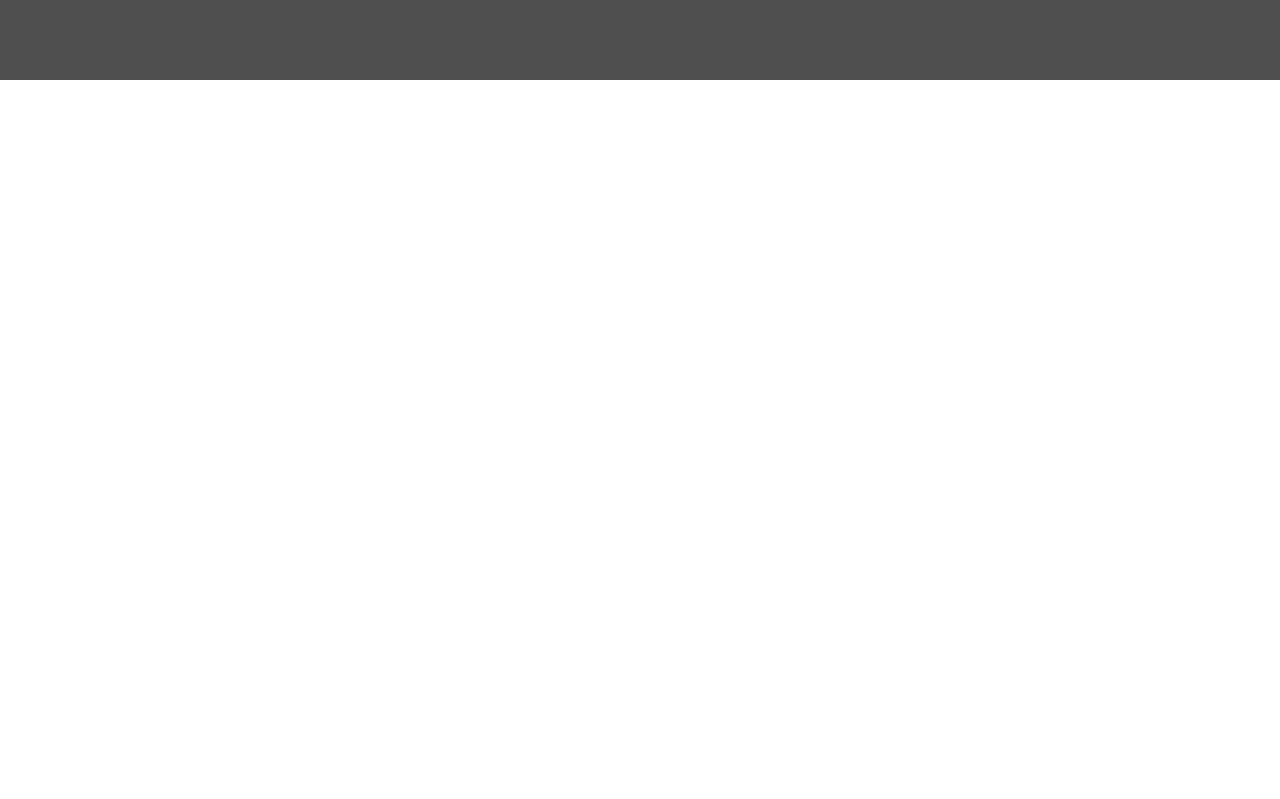
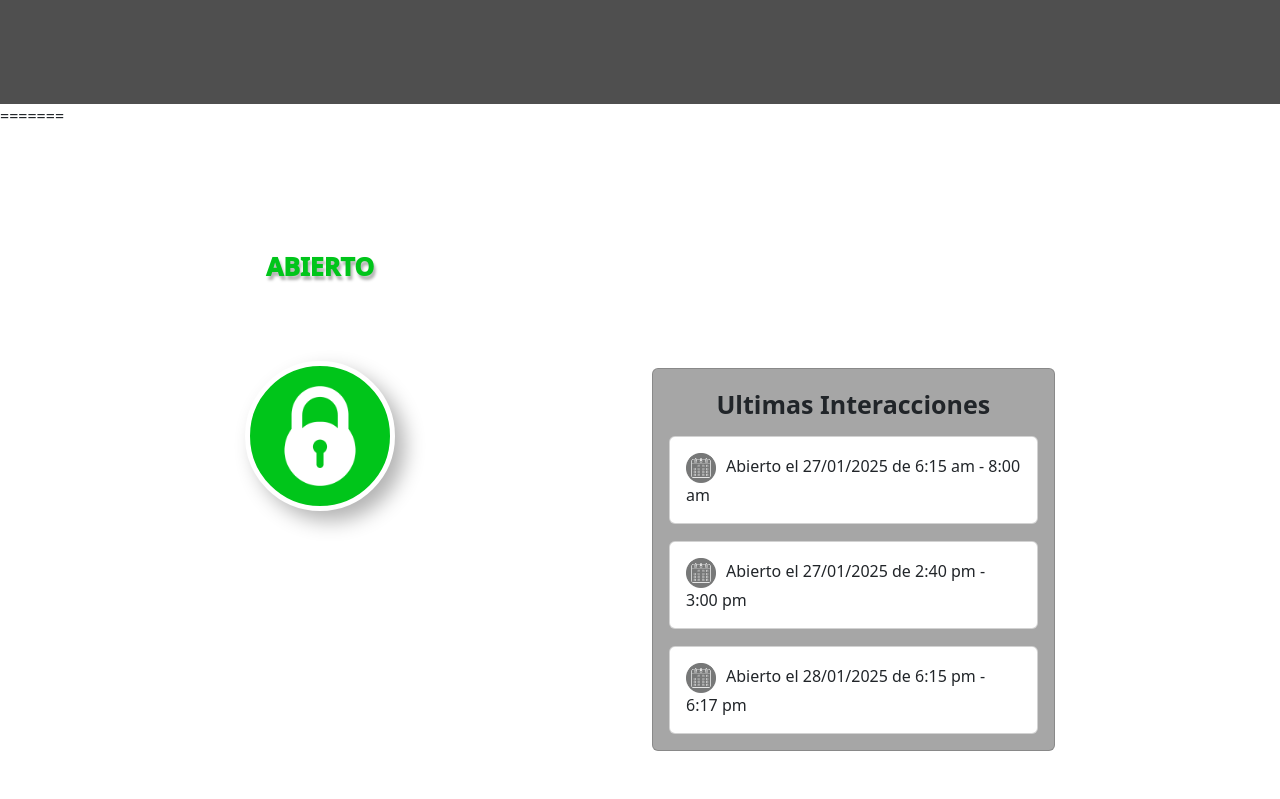
Before and after one commit to URIDIOS/Proyecto-Trou, an Angular app: page /menu in a window 1280 px wide. Shown: the part 720-1519 px from the top of the page. Before the commit the page ends 800 px from the top, so only its background shows below. Built offline with nearby package versions, Linux system fonts and the light colour scheme.

Commit message:
actualizacion pagina principal

```diff
--- a/src/app/app.component.html
+++ b/src/app/app.component.html
@@ -1 +1,5 @@
+<<<<<<< HEAD
 <app-login></app-login>
+=======
+<app-menu></app-menu>
+>>>>>>> 5c23f8e (actualizacion pagina principal)
--- a/src/app/modules/menu/chart/chart.component.ts
+++ b/src/app/modules/menu/chart/chart.component.ts
@@ -11,7 +11,7 @@ Chart.register(...registerables);
 })
 export class ChartComponent implements OnInit{
   public config: any = {
-    type: 'doughnut',
+    type: 'bar',
     data: {
       labels: ['Ene', 'Feb', 'Mar', 'Abr', 'May', 'Jun',
         'Jul', 'Agto', 'Sept', 'Oct', 'Nov', 'Dic'],
--- a/src/app/modules/menu/menu.component.css
+++ b/src/app/modules/menu/menu.component.css
@@ -61,3 +61,13 @@
 .carta {
     margin-top: -15px;
 }
+
+.row {
+    margin-left: auto;
+    margin-right: auto;
+}
+
+.parent-container {
+    display: flex;
+    justify-content: center; /* Centers horizontally */
+}
--- a/src/app/modules/menu/menu.component.html
+++ b/src/app/modules/menu/menu.component.html
@@ -6,18 +6,30 @@
         </h4>
     </div>
 </div>
-<div class="container" style="padding-top: 120px;">
+<div class="parent-container" style="padding-top: 120px;">
     <div class="row">
 
-        <div class="col-4 title-button">
+        <!--
+
+        tamaño de columnas (# representa el uhh, numero de 1 a 12, el maximo es 12)
+
+        col-#
+        col-sm-#
+        col-md-#
+        col-lg-#
+        col-xl-#
+
+        -->
+
+        <div class="col-sm-12 col-md-6 col-lg-6 col-lg-4 title-button">
             ABIERTO
             <div class="button">
                 <img height="100px" src="assets/images/lock-256.png" alt="lock"/>
             </div>
         </div>
 
-        <div class="col-5">
-            <div class="card grey-card">
+        <div style="padding-top: 120px;" class="interact-box col-sm-12 col-md-6 col-lg-4">
+            <div class="card grey-card" >
                 <div class="card-title">
                     <h4 class="t-card">
                         Ultimas Interacciones
@@ -54,8 +66,10 @@
             </div>
         </div>
 
-        <div class="col-3">
-            <div class="card grey-card" style="height: 550px; width: 450px;">
+
+
+        <div style="padding-top: 50px;" class="d-flex justify-content-center col-12">
+            <div class="card grey-card" style="height: 550px; width: 800px;">
                 <div class="card-title">
                     <h4 class="t-card">
                         Graficos
```
